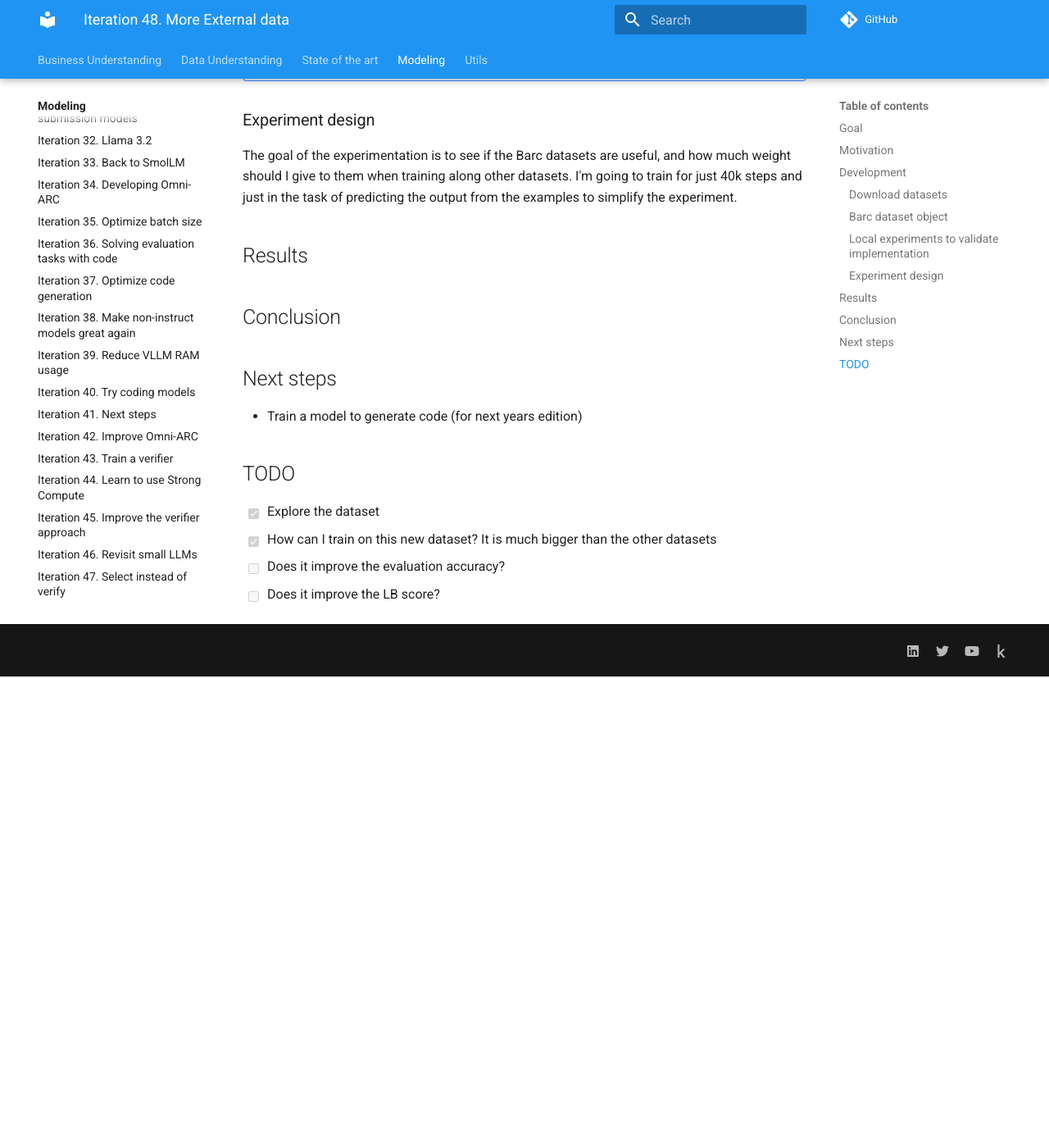
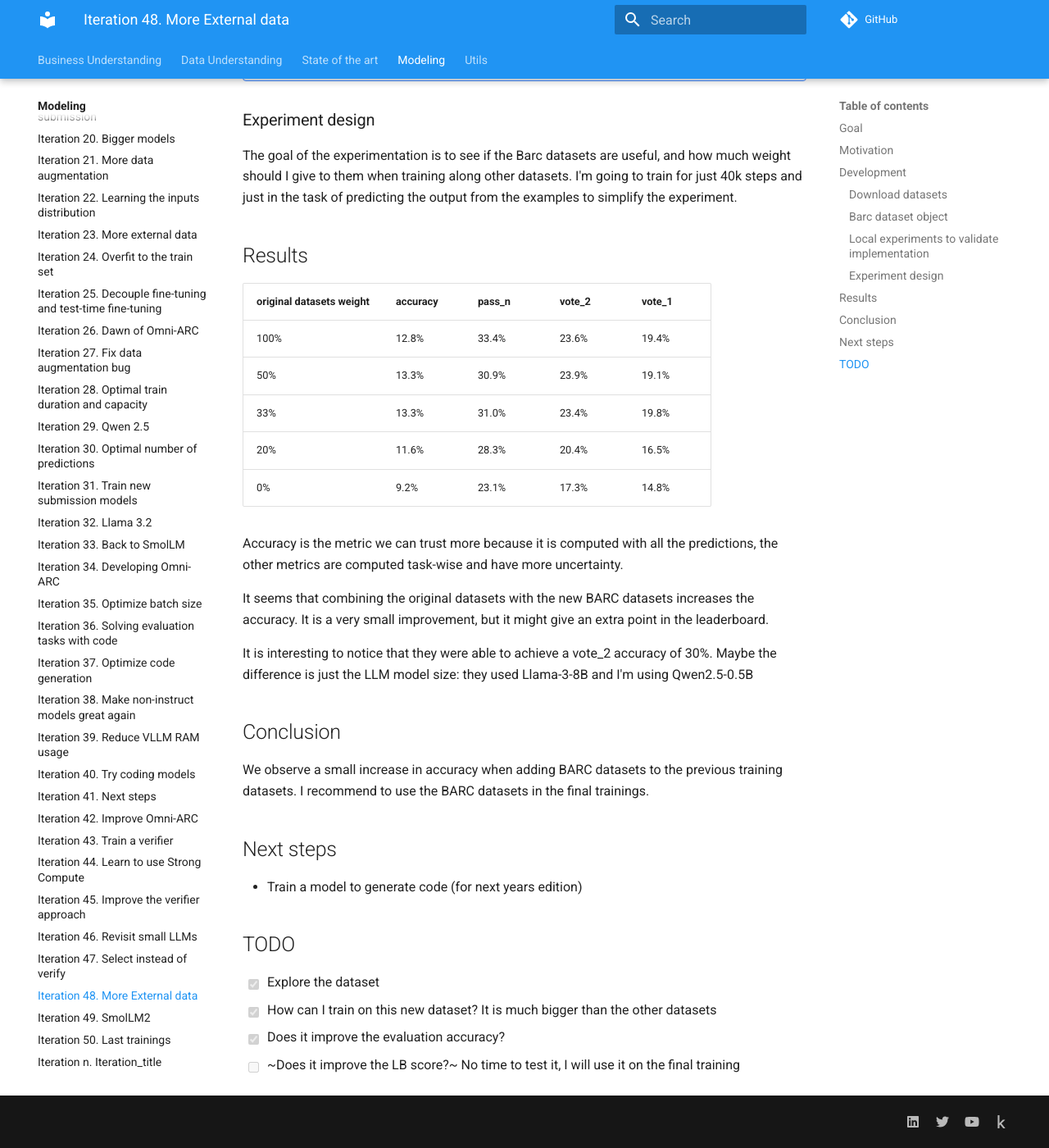
Before and after one commit to zhengjunyao-work/arc24, an MkDocs documentation site: the page built from docs/modeling/Iteration_48_more_external_data.md, in a window 1280 px wide and 1400 px high, scrolled down 1120 px. Shown: the whole window at 82% size. Built offline with MkDocs 1.6.1 and Material for MkDocs 9.7.7, drawn with Linux system fonts in a browser that asks for light colours; comment, search, counter and statistics services are not loaded; before the commit the page ends 1945 px from its top, so only the background shows below that.

Commit message:
closing iteration 48

```diff
--- a/docs/modeling/Iteration_48_more_external_data.md
+++ b/docs/modeling/Iteration_48_more_external_data.md
@@ -98,7 +98,27 @@ simplify the experiment.
 
 ## Results
 
+| original datasets weight | accuracy | pass_n | vote_2 | vote_1 |
+|--------------------------|----------|--------|--------|--------|
+| 100%                     | 12.8%    | 33.4%  | 23.6%  | 19.4%  |
+| 50%                      | 13.3%    | 30.9%  | 23.9%  | 19.1%  |
+| 33%                      | 13.3%    | 31.0%  | 23.4%  | 19.8%  |
+| 20%                      | 11.6%    | 28.3%  | 20.4%  | 16.5%  |
+| 0%                       | 9.2%     | 23.1%  | 17.3%  | 14.8%  |
+
+Accuracy is the metric we can trust more because it is computed with all the predictions, the other
+metrics are computed task-wise and have more uncertainty.
+
+It seems that combining the original datasets with the new BARC datasets increases the accuracy. It is
+a very small improvement, but it might give an extra point in the leaderboard.
+
+It is interesting to notice that they were able to achieve a vote_2 accuracy of 30%. Maybe the difference
+is just the LLM model size: they used Llama-3-8B and I'm using Qwen2.5-0.5B
+
 ## Conclusion
+
+We observe a small increase in accuracy when adding BARC datasets to the previous training datasets.
+I recommend to use the BARC datasets in the final trainings.
 
 ## Next steps
 
@@ -108,5 +128,5 @@ simplify the experiment.
 
 - [x] Explore the dataset
 - [x] How can I train on this new dataset? It is much bigger than the other datasets
-- [ ] Does it improve the evaluation accuracy?
-- [ ] Does it improve the LB score?
+- [x] Does it improve the evaluation accuracy?
+- [ ] ~Does it improve the LB score?~ No time to test it, I will use it on the final training
```
